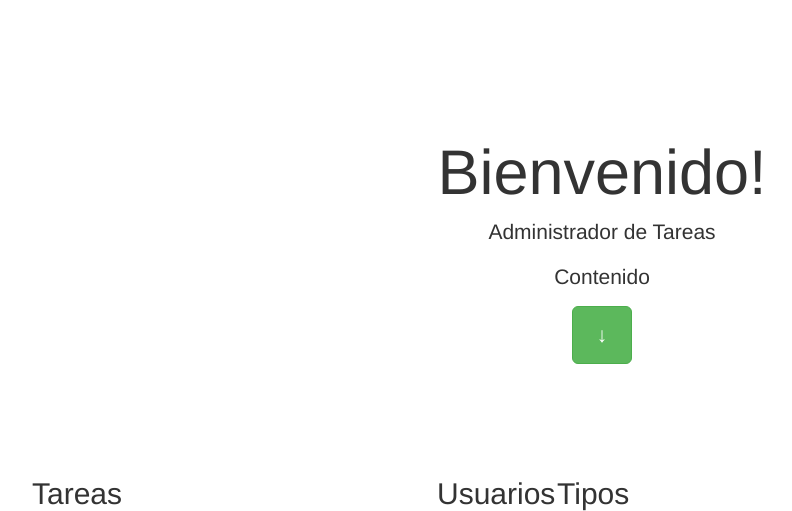
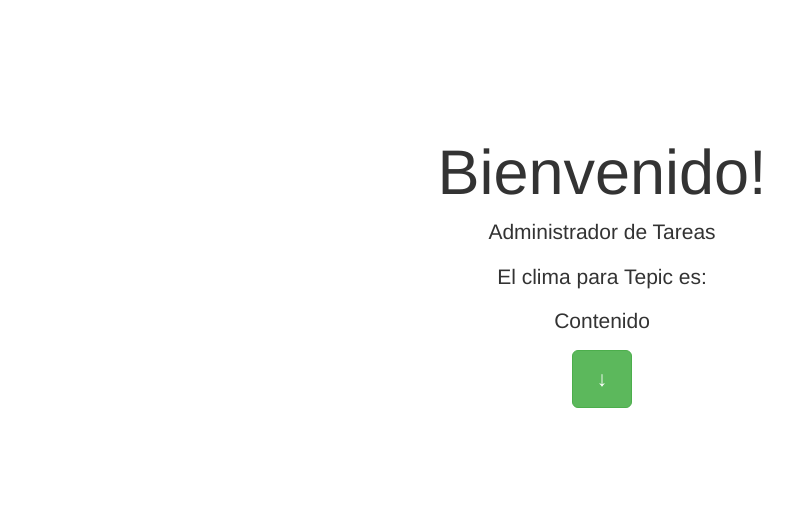
Before and after one commit to cesartejeda/ProyectoFinal, a Yii app: template MiAplicacion/views/site/index.php in a window 1280 px wide. Shown: the top 511 px of the page, without its empty margins (38-830 px from the left). Run offline with PHP 8.4 and a stand-in for Yii, Linux system fonts and the light colour scheme; the template is opened without the code that fills it, so the values that code supplies are empty; some libraries are stand-ins or nearby versions.

Commit message:
novena edicion

```diff
--- a/MiAplicacion/views/site/index.php
+++ b/MiAplicacion/views/site/index.php
@@ -1,7 +1,7 @@
 <?php
 
 /* @var $this yii\web\View */
-/* Edicion Cesar, Titulos y encabezados */
+/* Edicion Cesar, Jonathan, Andres, Titulos, encabezados y contenido */
 $this->title = 'My Yii Application';
 ?>
 <div class="site-index">
@@ -11,6 +11,7 @@ $this->title = 'My Yii Application';
         <h1>Bienvenido!</h1>
 
         <p class="lead">Administrador de Tareas</p>
+         <p class="lead">El clima para Tepic es:</p>
         <p class="lead">Contenido</p>
         <p><a class="btn btn-lg btn-success" href="#">↓</a></p>
     </div>
```
